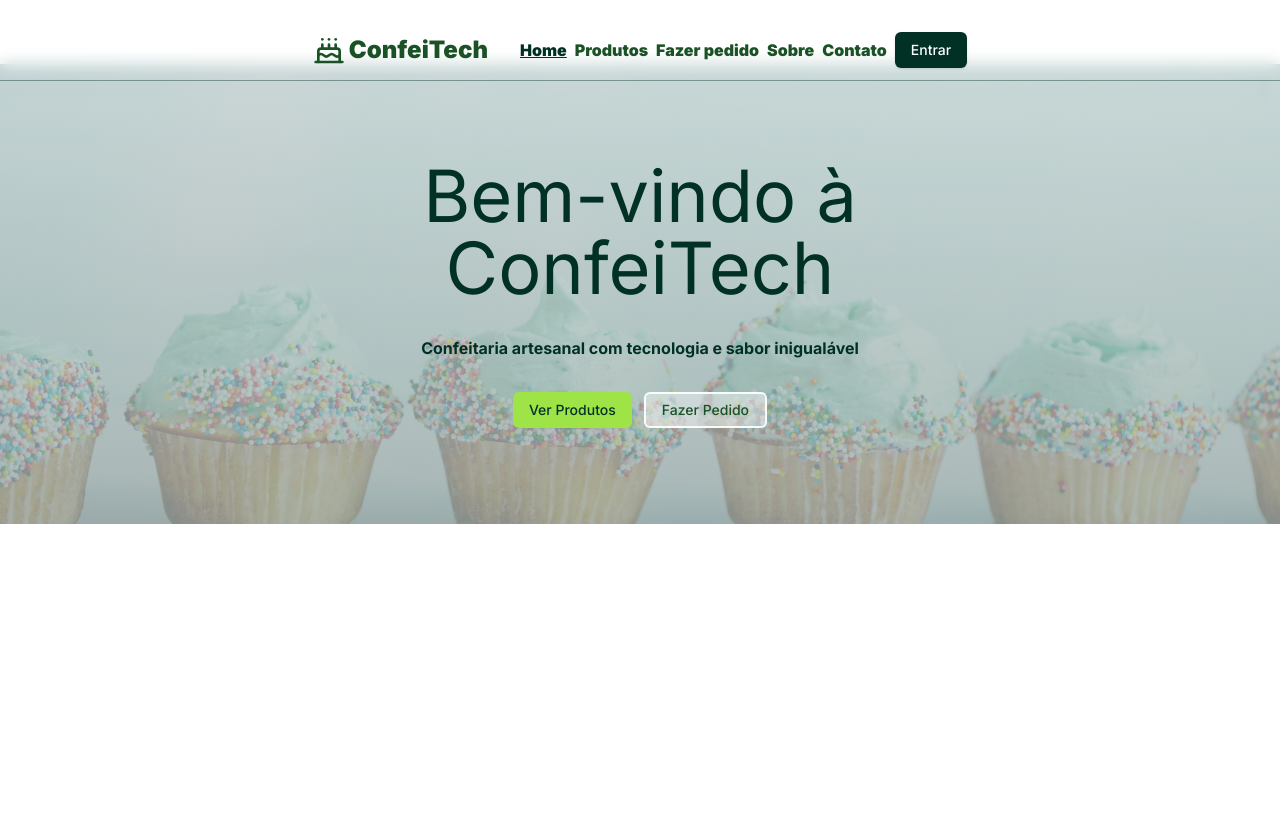
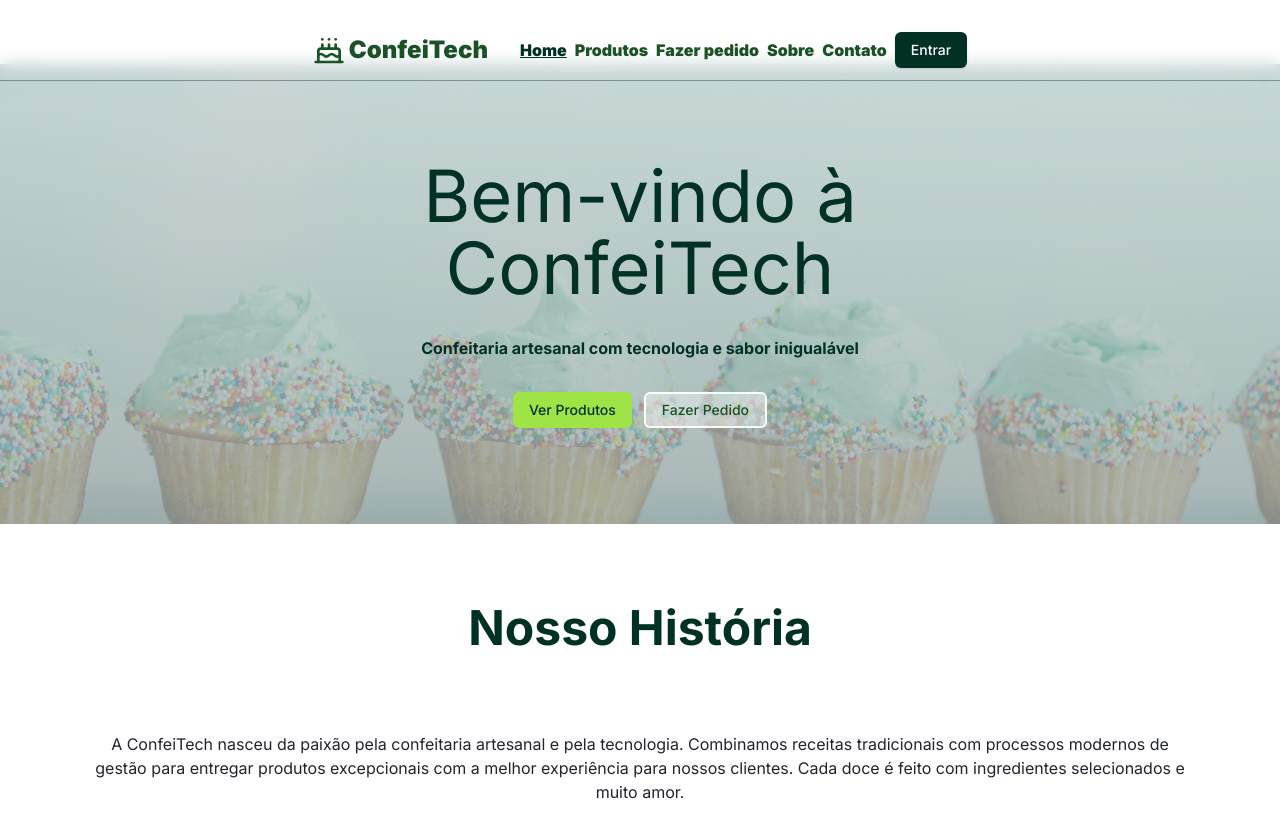
Before and after one commit to marcelllombm/unicesumar, a Next.js app: page / in a window 1280 px wide. Before the commit the page ends 800 px from the top, so only its background shows below. Built offline with nearby package versions, Linux system fonts and the light colour scheme.

Commit message:
feat(hero-section): create HeroSection component with welcome message and product links

```diff
--- a/app/site/page.tsx
+++ b/app/site/page.tsx
@@ -1,35 +1,12 @@
-import ActiveLink from "@/components/active-link";
 import Header from "@/components/header";
-import { Button } from "@/components/ui/button";
+import HeroSection from "@/components/hero-section";
 
 export default function Site() {
   return (
     <>
       <Header />
       <main className="relative mt-16 ">
-        <section className=" relative z-20 p-24 bg-gradient-to-b from-green-300/20 to-green-300/40">
-          <div
-            className="absolute inset-0 bg-[url('/banner-hero.jpeg')]
-      bg-cover bg-center bg-no-repeat opacity-20
-      "
-          />
-          <div className="container relative">
-            <h1 className="text-5xl md:text-7xl text-green-300  w-[300px] md:w-[500px] m-auto text-center">
-              Bem-vindo à ConfeiTech
-            </h1>
-            <p className="text-center font-bold text-green-300 font- p-8">
-              Confeitaria artesanal com tecnologia e sabor inigualável
-            </p>
-            <div className="flex gap-3 justify-center">
-              <Button variant="secondary" asChild>
-                <ActiveLink href="/produtos">Ver Produtos</ActiveLink>
-              </Button>
-              <Button variant="third" asChild>
-                <ActiveLink href="/fazer-pedido">Fazer Pedido</ActiveLink>
-              </Button>
-            </div>
-          </div>
-        </section>
+        <HeroSection />
       </main>
     </>
   );
--- /dev/null
+++ b/components/hero-section.tsx
@@ -0,0 +1,40 @@
+import ActiveLink from "./active-link";
+import { Button } from "./ui/button";
+
+export default function HeroSection() {
+  return (
+    <>
+      <section className=" relative z-20 p-24 bg-gradient-to-b from-green-300/20 to-green-300/40">
+        <div
+          className="absolute inset-0 bg-[url('/banner-hero.jpeg')]
+      bg-cover bg-center bg-no-repeat opacity-20
+      "
+        />
+        <div className="container relative">
+          <h1 className="text-5xl md:text-7xl text-green-300  w-[300px] md:w-[500px] m-auto text-center">
+            Bem-vindo à ConfeiTech
+          </h1>
+          <p className="text-center font-bold text-green-300 font- p-8">
+            Confeitaria artesanal com tecnologia e sabor inigualável
+          </p>
+          <div className="flex gap-3 justify-center">
+            <Button variant="secondary" asChild>
+              <ActiveLink href="/produtos">Ver Produtos</ActiveLink>
+            </Button>
+            <Button variant="third" asChild>
+              <ActiveLink href="/fazer-pedido">Fazer Pedido</ActiveLink>
+            </Button>
+          </div>
+        </div>
+      </section>
+      <section className="container relative flex flex-col items-center justify-center">
+        <h1 className="text-green-300 text-5xl mt-[80px] font-bold">Nosso História</h1>
+        <p className=" text-gray-400 text-center p-5 mt-[60px]">
+          A ConfeiTech nasceu da paixão pela confeitaria artesanal e pela tecnologia. Combinamos receitas tradicionais
+          com processos modernos de gestão para entregar produtos excepcionais com a melhor experiência para nossos
+          clientes. Cada doce é feito com ingredientes selecionados e muito amor.
+        </p>
+      </section>
+    </>
+  );
+}
```
